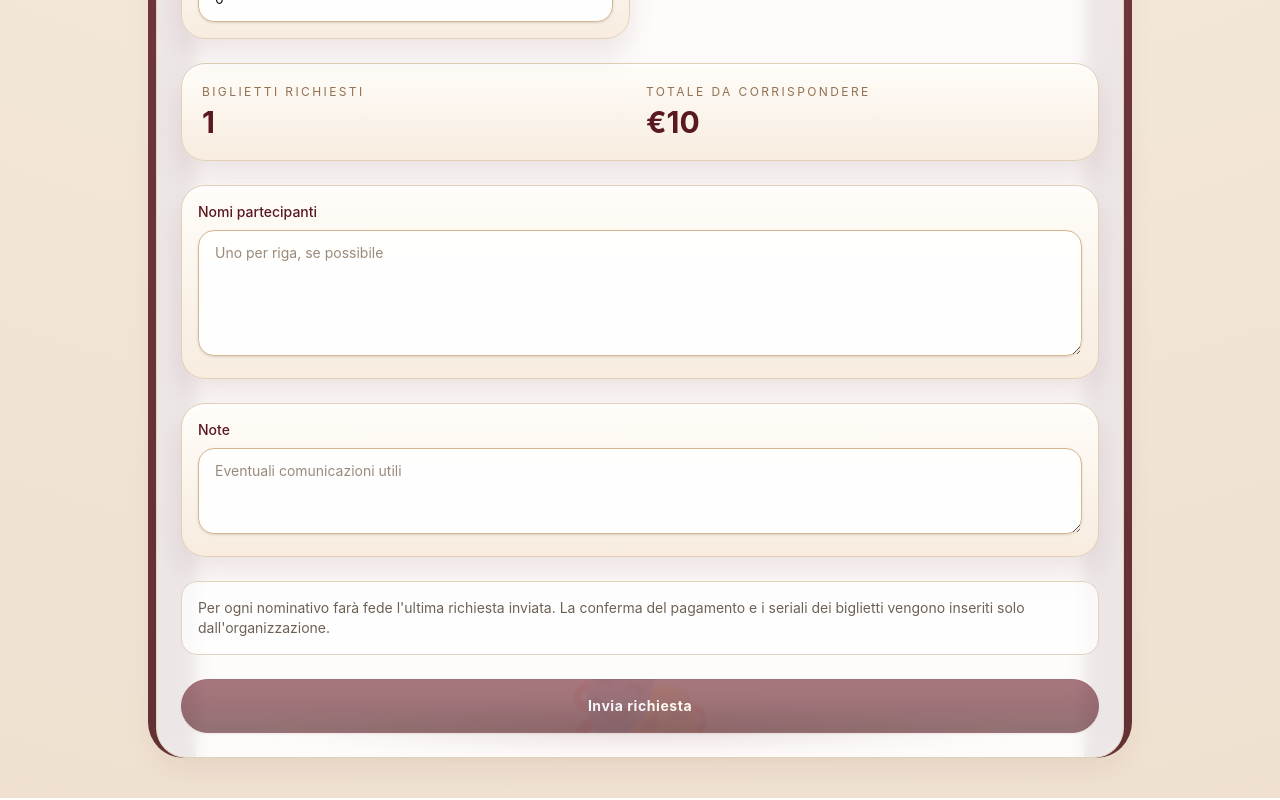
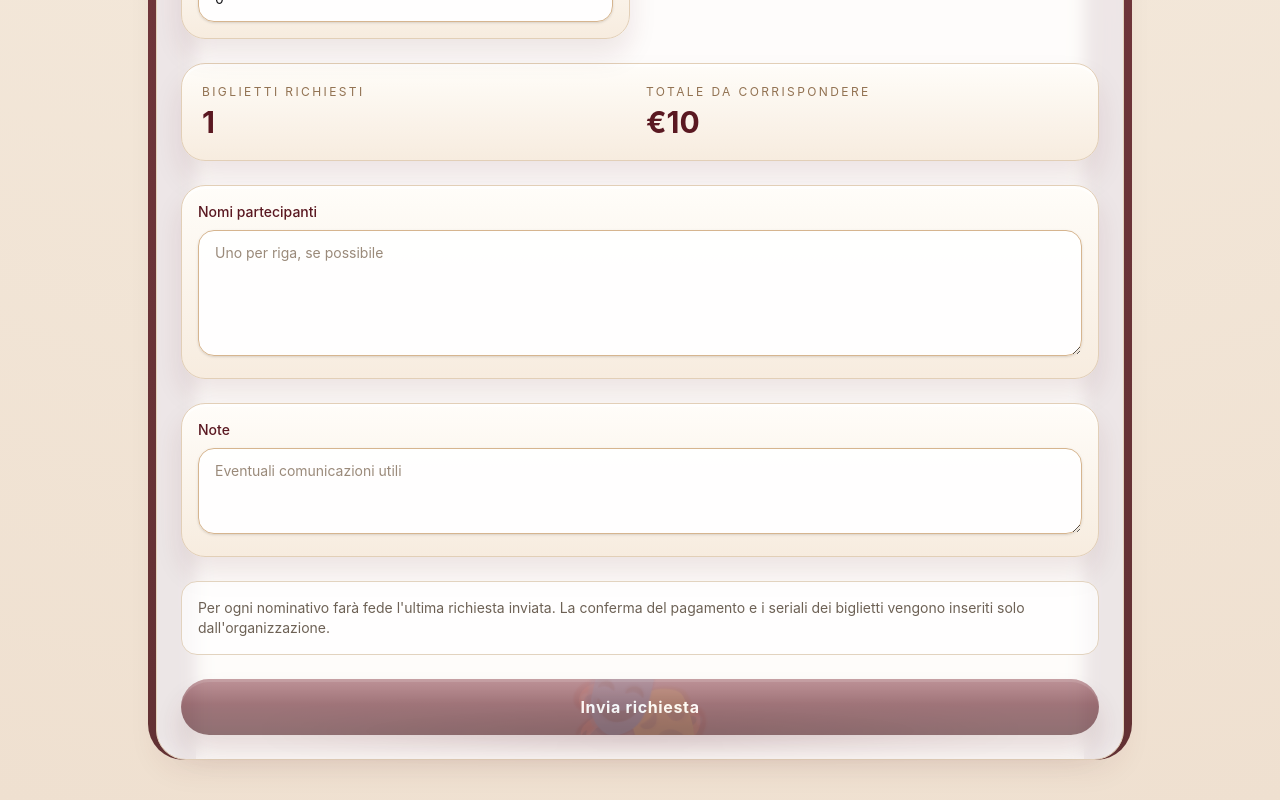
Before and after one commit to liberamint/biglietteria-teatro, a Next.js app: page /prenota in a window 1280 px wide. Shown: the part 1536-2336 px from the top of the page. Built offline with nearby package versions, Linux system fonts and the light colour scheme; no server answers; the database is empty.

Commit message:
tasto invia richiesta personalizzato teatrale

```diff
--- a/app/prenota/page.tsx
+++ b/app/prenota/page.tsx
@@ -13,7 +13,6 @@ import {
   CardContent,
   Input,
   Textarea,
-  Button,
 } from '@/components/ui';
 
 export default function PrenotaPage() {
@@ -182,6 +181,14 @@ export default function PrenotaPage() {
 
   const fieldInputClass =
     'bg-white/95 shadow-[0_10px_18px_rgba(90,24,33,0.08)] border-[#d6b58f]';
+
+  const buttonDisabled =
+    busy ||
+    !requesterName ||
+    !phone ||
+    !email ||
+    ticketCount <= 0 ||
+    ticketCount > postiRimastiSeConfermati;
 
   return (
     <PageShell>
@@ -473,22 +480,31 @@ export default function PrenotaPage() {
 
                   <div className="pointer-events-none absolute -bottom-3 left-1/2 h-8 w-[82%] -translate-x-1/2 rounded-full bg-[radial-gradient(ellipse_at_center,rgba(90,24,33,0.22)_0%,rgba(90,24,33,0.08)_45%,rgba(90,24,33,0)_75%)] blur-md" />
 
-                  <Button
+                  <button
+                    type="button"
                     onClick={submitBooking}
-                    disabled={
-                      busy ||
-                      !requesterName ||
-                      !phone ||
-                      !email ||
-                      ticketCount <= 0 ||
-                      ticketCount > postiRimastiSeConfermati
-                    }
-                    className="relative w-full rounded-[28px] border-[#4b141a] bg-[linear-gradient(180deg,#6e1e2a_0%,#5a1821_55%,#4b141a_100%)] py-4 text-base shadow-[0_18px_28px_rgba(90,24,33,0.24),0_3px_0_rgba(255,255,255,0.10)_inset] hover:translate-y-[1px] hover:bg-[linear-gradient(180deg,#6e1e2a_0%,#56171f_55%,#431217_100%)]"
+                    disabled={buttonDisabled}
+                    className="relative w-full overflow-hidden rounded-[30px] px-6 py-4 text-base font-bold tracking-[0.04em] text-white transition duration-200 hover:translate-y-[1px] disabled:cursor-not-allowed disabled:opacity-60"
+                    style={{
+                      background:
+                        'linear-gradient(180deg, #7a2430 0%, #5a1821 55%, #451218 100%)',
+                      boxShadow:
+                        '0 18px 28px rgba(90,24,33,0.24), inset 0 3px 0 rgba(255,255,255,0.12)',
+                    }}
                   >
-                    <span className="relative z-10 tracking-[0.04em]">
+                    <span
+                      aria-hidden="true"
+                      className="pointer-events-none absolute inset-0 flex items-center justify-center text-[88px] opacity-[0.10] blur-[0.4px] sm:text-[110px]"
+                    >
+                      🎭
+                    </span>
+
+                    <span className="pointer-events-none absolute inset-x-0 top-0 h-[45%] bg-[linear-gradient(180deg,rgba(255,255,255,0.18)_0%,rgba(255,255,255,0)_100%)]" />
+
+                    <span className="relative z-10">
                       {busy ? 'Invio...' : 'Invia richiesta'}
                     </span>
-                  </Button>
+                  </button>
                 </div>
 
                 {message ? (
```
